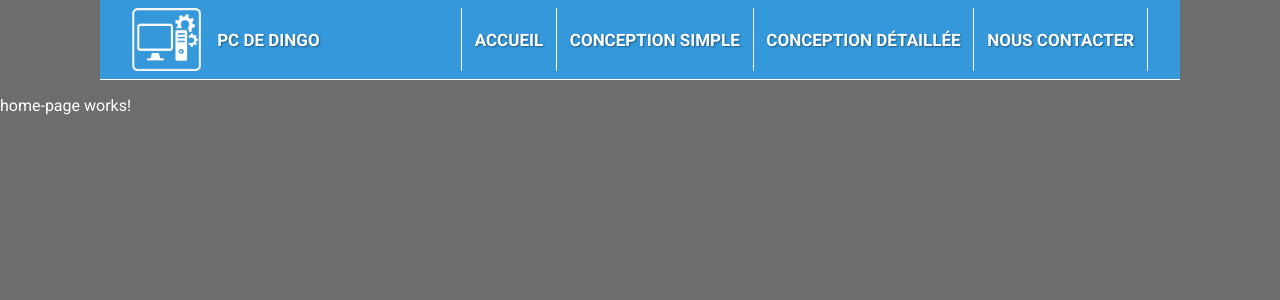
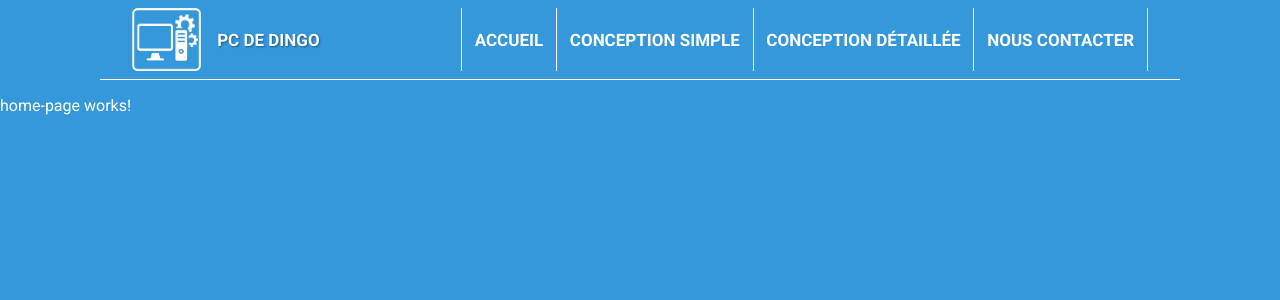
Before and after one commit to eric-lefebvre/angular_projet, an Angular app in the folder angular_projet/: page / in a window 1280 px wide. Shown: the top 300 px of the page. Built offline with nearby package versions, Linux system fonts and the light colour scheme.

Commit message:
oups j'ai modifié le main

```diff
--- a/angular_projet/src/styles.css
+++ b/angular_projet/src/styles.css
@@ -1,13 +1,13 @@
 :root {
     --primary-color: #3498db;
-    --font-size: 16px;
+    --font-size: 15px;
 }
 
 body {
     font-family: 'Roboto', sans-serif;
     margin: 0;
     padding: 0;
-    background-color: #6d6d6d;
+    background-color: var(--primary-color);
     color: #ffffff;
 }
 
@@ -15,5 +15,5 @@ body {
     font-size: 17px !important;
     font-weight: 550 !important;
     text-transform: uppercase !important;
-    text-shadow: 1px 1px 2px rgba(0, 0, 0, 0.4) !important;
+    text-shadow: 1px 1px 2px rgba(0, 0, 0, 0.4);
 }
```
